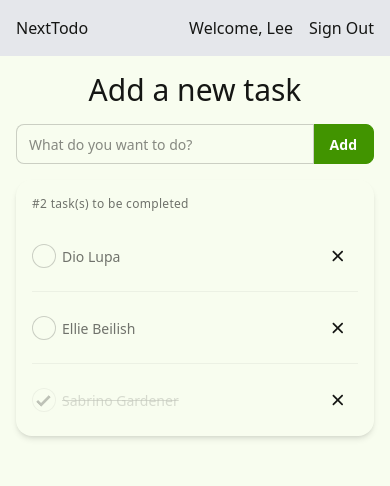
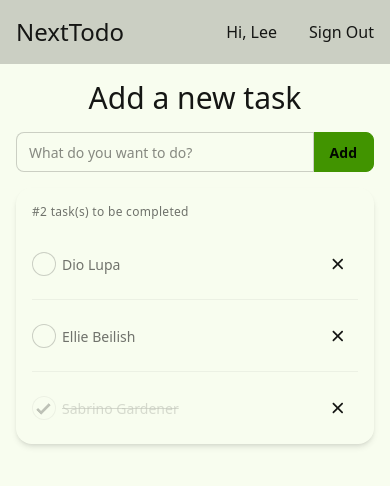
Before and after one commit to Dominiclee12/next-todo, a Next.js app: page / in a window 390 px wide. Shown: the top 486 px of the page. Built offline with nearby package versions, Linux system fonts and the light colour scheme.

Commit message:
Add responsive layout

```diff
--- a/app/components/navbar.tsx
+++ b/app/components/navbar.tsx
@@ -2,18 +2,20 @@ import React from "react";
 
 const Navbar = () => {
 	return (
-		<header className="bg-gray-200">
-			<nav className="flex justify-between items-center max-w-5xl mx-auto p-4">
-				<div>
-					<a href="#">NextTodo</a>
-				</div>
-				<ul className="flex items-center gap-4">
-					<li>Welcome, Lee</li>
-					<li>
-						<a href="#">Sign Out</a>
-					</li>
-				</ul>
-			</nav>
+		<header className="bg-base-300">
+			<div className="container mx-auto flex justify-between items-center p-4">
+				<a href="#" className="text-2xl">
+					NextTodo
+				</a>
+				<nav>
+					<ul className="flex gap-8">
+						<li>Hi, Lee</li>
+						<li>
+							<a href="#">Sign Out</a>
+						</li>
+					</ul>
+				</nav>
+			</div>
 		</header>
 	);
 };
--- a/app/page.tsx
+++ b/app/page.tsx
@@ -60,9 +60,9 @@ export default function Home() {
 	return (
 		<main>
 			{/* input */}
-			<section className="flex flex-col items-center gap-4 container mx-auto px-4 my-4">
+			<section className="container mx-auto flex flex-col items-center gap-4 px-4 my-4">
 				<h1 className="text-3xl">Add a new task</h1>
-				<form className="w-full sm:w-3/4 md:w-2/5" onSubmit={handleSubmit}>
+				<form className="w-full sm:w-2/5" onSubmit={handleSubmit}>
 					<div
 						className={`join w-full ${
 							error && "tooltip tooltip-open tooltip-bottom"
@@ -76,10 +76,7 @@ export default function Home() {
 							value={text}
 							onChange={(e) => setText(e.target.value)}
 						/>
-						<button
-							type="submit"
-							className="btn btn-primary text-white join-item"
-						>
+						<button type="submit" className="btn btn-primary join-item">
 							Add
 						</button>
 					</div>
@@ -87,16 +84,16 @@ export default function Home() {
 			</section>
 
 			{/* todo lists */}
-			<section className="flex flex-col items-center container mx-auto px-4 my-4">
-				<ul className="list rounded-box shadow-md w-full sm:w-3/4 md:w-2/5">
+			<section className="container mx-auto px-4 my-4">
+				<ul className="w-full sm:w-2/5 mx-auto list rounded-box shadow-md">
 					<li className="p-4 pb-2 text-xs opacity-60 tracking-wide">
 						#{todos.filter((todo) => !todo.completed).length} task(s) to be
 						completed
 					</li>
 					{todos.map((todo) => (
-						<li className="list-row" key={todo.id}>
+						<li className="list-row items-center" key={todo.id}>
 							<label
-								className={`label list-col-grow ${
+								className={`label list-col-grow text-wrap ${
 									todo.completed && "line-through opacity-25"
 								}`}
 							>
```
